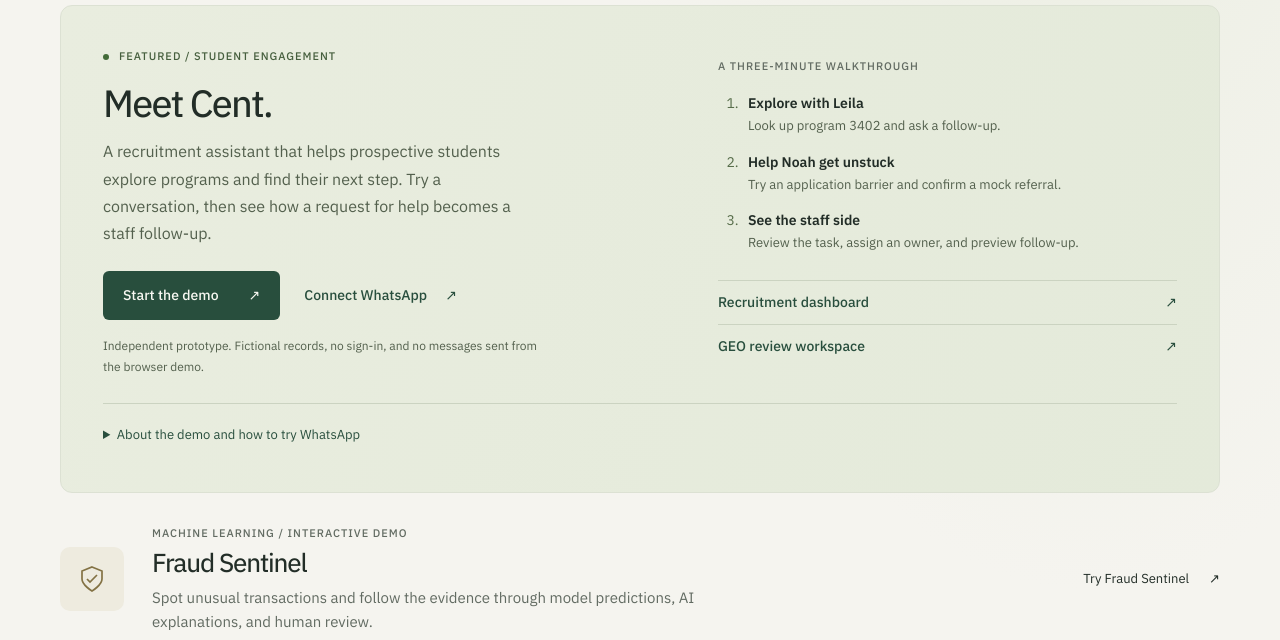
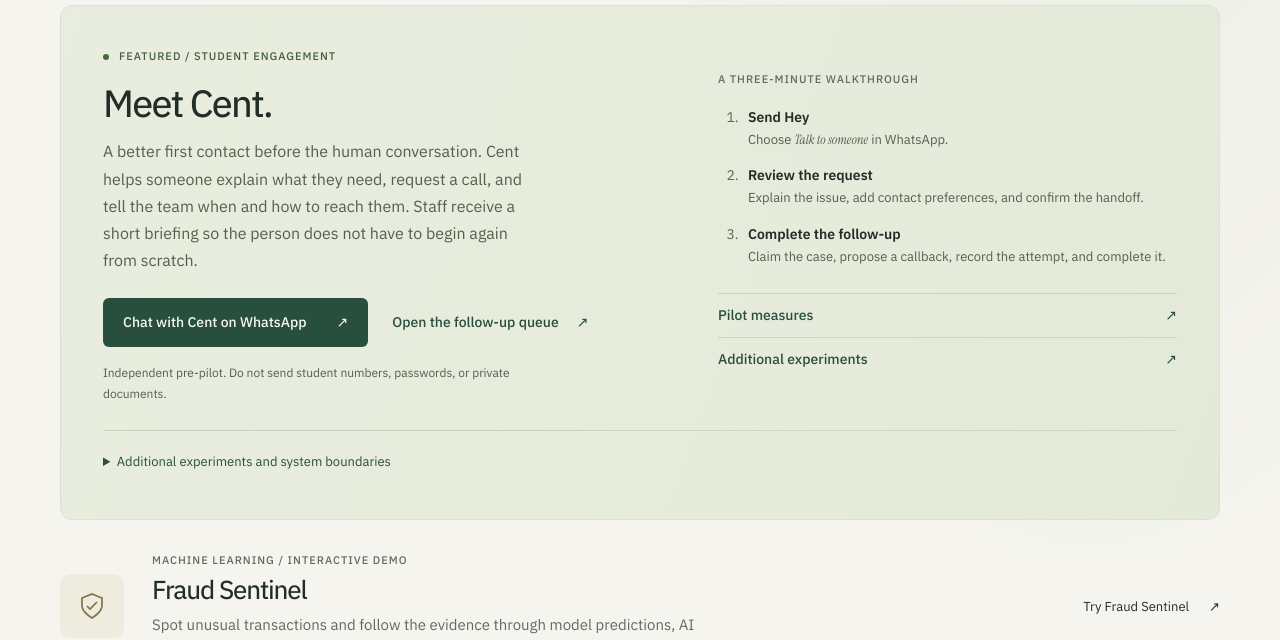
Before and after one commit to ixxet/ixxet, a plain HTML site: page index.html in a window 1280 px wide. Shown: the part 751-1391 px from the top of the page. Drawn offline with Linux system fonts and the light colour scheme.

Commit message:
Recenter Cent portfolio demo on human follow-up

```diff
--- a/index.html
+++ b/index.html
@@ -5,7 +5,7 @@
     <meta name="viewport" content="width=device-width, initial-scale=1.0" />
     <meta name="theme-color" content="#f5f4ef" />
     <title>Lintel Labs | Applied AI by Izzet Abidi</title>
-    <meta name="description" content="Applied AI and thoughtful software by Izzet Abidi. Try Cent, a student engagement demo, and explore Fraud Sentinel, summarization, and literary RAG." />
+    <meta name="description" content="Applied AI and thoughtful software by Izzet Abidi. Try Cent's WhatsApp-to-human follow-up workflow, and explore Fraud Sentinel, summarization, and literary RAG." />
     <link rel="canonical" href="https://lintellabs.net/" />
     <link rel="preconnect" href="https://fonts.googleapis.com" />
     <link rel="preconnect" href="https://fonts.gstatic.com" crossorigin />
@@ -86,17 +86,17 @@
           <div class="featured-copy">
             <p class="eyebrow"><span class="status-dot" aria-hidden="true"></span> Featured / Student engagement</p>
             <h3 id="cent-title">Meet Cent.</h3>
-            <p>A recruitment assistant that helps prospective students explore programs and find their next step. Try a conversation, then see how a request for help becomes a staff follow-up.</p>
-            <div class="cent-actions"><a class="button" href="https://cent-demo.lintellabs.net/">Start the demo <span aria-hidden="true">&#8599;</span></a><a class="text-link" href="https://cent-demo.lintellabs.net/staff?view=whatsapp">Connect WhatsApp <span aria-hidden="true">&#8599;</span></a></div>
-            <p class="cent-boundary">Independent prototype. Fictional records, no sign-in, and no messages sent from the browser demo.</p>
+            <p>A better first contact before the human conversation. Cent helps someone explain what they need, request a call, and tell the team when and how to reach them. Staff receive a short briefing so the person does not have to begin again from scratch.</p>
+            <div class="cent-actions"><a class="button" href="https://wa.me/14374602520?text=Hey">Chat with Cent on WhatsApp <span aria-hidden="true">&#8599;</span></a><a class="text-link" href="https://cent-demo.lintellabs.net/staff">Open the follow-up queue <span aria-hidden="true">&#8599;</span></a></div>
+            <p class="cent-boundary">Independent pre-pilot. Do not send student numbers, passwords, or private documents.</p>
           </div>
           <div class="cent-walkthrough">
             <p class="eyebrow">A three-minute walkthrough</p>
-            <ol><li><strong>Explore with Leila</strong><span>Look up program 3402 and ask a follow-up.</span></li><li><strong>Help Noah get unstuck</strong><span>Try an application barrier and confirm a mock referral.</span></li><li><strong>See the staff side</strong><span>Review the task, assign an owner, and preview follow-up.</span></li></ol>
-            <a class="text-link" href="https://cent-demo.lintellabs.net/staff?profile=leila">Recruitment dashboard <span aria-hidden="true">&#8599;</span></a>
-            <a class="text-link" href="https://cent-demo.lintellabs.net/geo">GEO review workspace <span aria-hidden="true">&#8599;</span></a>
+            <ol><li><strong>Send Hey</strong><span>Choose <em>Talk to someone</em> in WhatsApp.</span></li><li><strong>Review the request</strong><span>Explain the issue, add contact preferences, and confirm the handoff.</span></li><li><strong>Complete the follow-up</strong><span>Claim the case, propose a callback, record the attempt, and complete it.</span></li></ol>
+            <a class="text-link" href="https://cent-demo.lintellabs.net/staff?view=measures">Pilot measures <span aria-hidden="true">&#8599;</span></a>
+            <a class="text-link" href="https://cent-demo.lintellabs.net/labs/journeys">Additional experiments <span aria-hidden="true">&#8599;</span></a>
           </div>
-          <details class="cent-notes"><summary>About the demo and how to try WhatsApp</summary><p>Program answers use official public sources and a privately hosted language model. GEO is a workspace for manual AI-search reviews, saved only in your browser.</p><p>Open <strong>Connect WhatsApp</strong>, create a code and send its connection command from your phone. Then send <strong>Hey</strong>, choose <strong>Try recruitment demo</strong> and select <strong>Leila</strong> or <strong>Noah</strong>. Follow your new messages and confirmed mock referrals in the connected dashboard. The browser-only example has its own records. Use made-up details. <a href="https://cent-demo.lintellabs.net/privacy">Privacy and demo boundaries</a>.</p></details>
+          <details class="cent-notes"><summary>Additional experiments and system boundaries</summary><p>Program answers use official public sources and a privately hosted language model. Archived Labs preserve the fictional recruitment journeys, student-preparation paths, and GEO workspace without placing them in the main walkthrough.</p><p>The shared queue displays structured handoffs rather than raw WhatsApp chat. Suggested routes are not connected departmental inboxes, and Cent cannot see college student or admissions records. <a href="https://cent-demo.lintellabs.net/labs/boundaries">Read what is real, simulated, and disconnected</a>.</p></details>
         </article>
 
         <a class="project-row" href="https://fraud.lintellabs.net">
```
